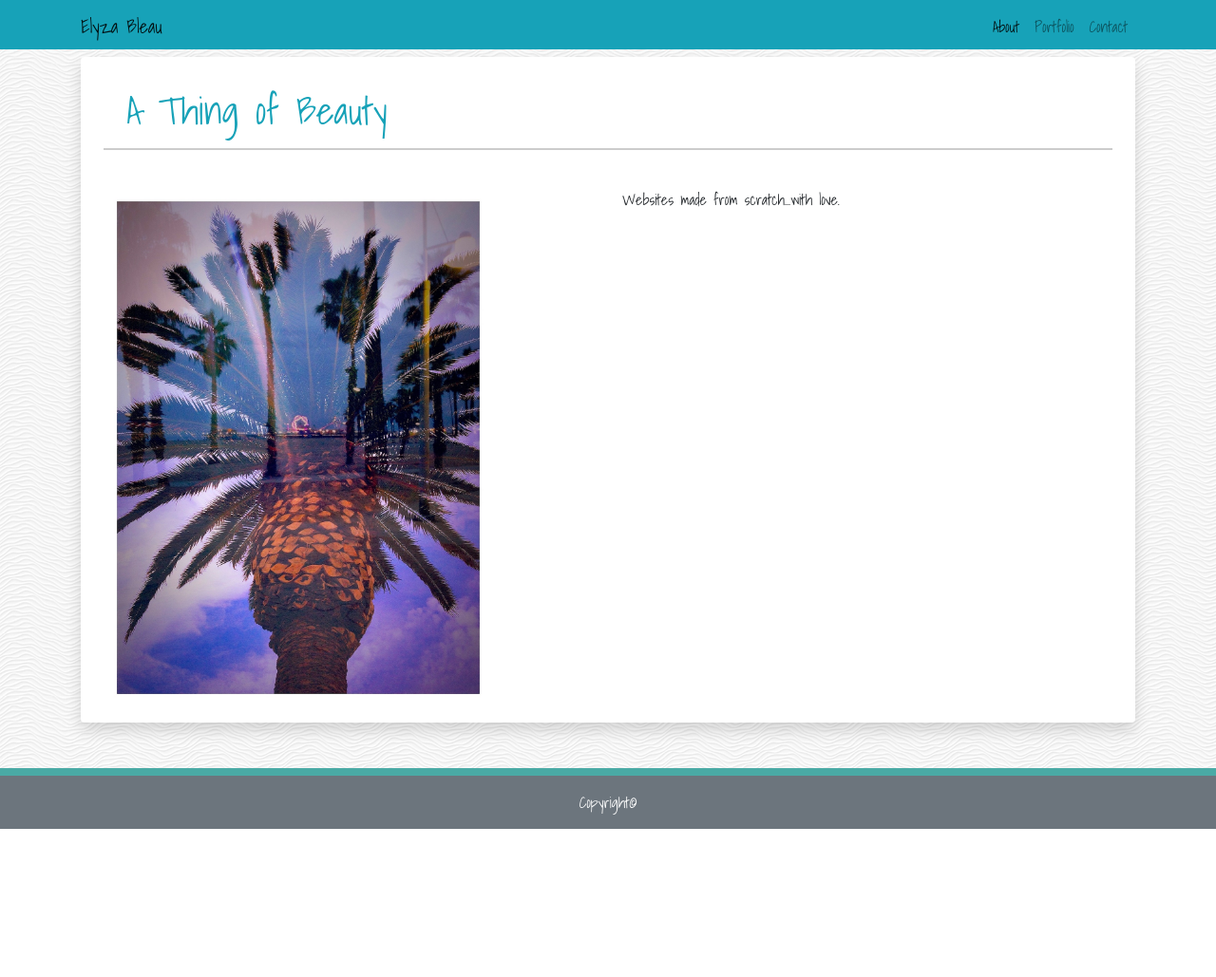
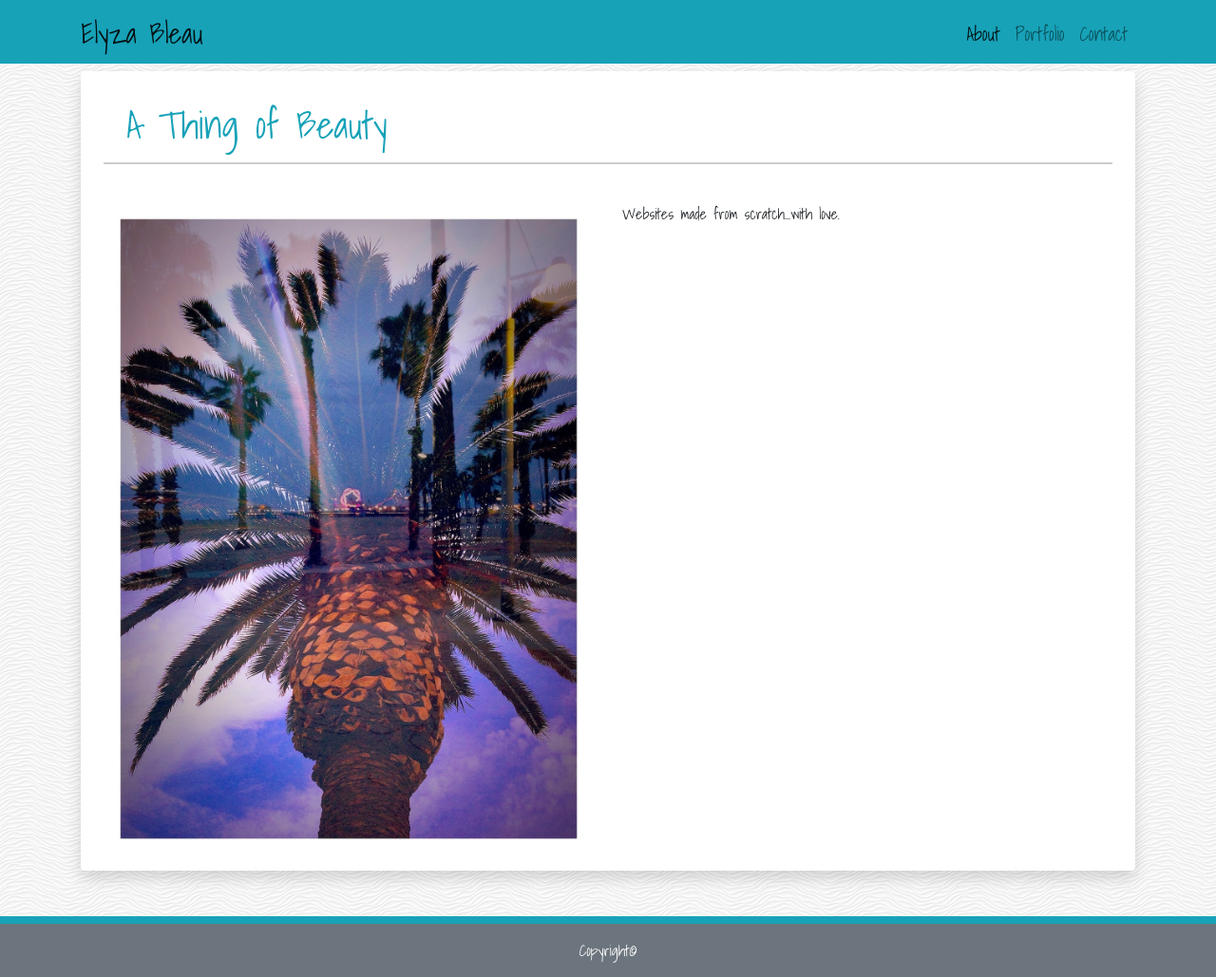
Before and after one commit to bleauwonder/Bootstrap-Portfolio, a plain HTML site: page index.html in a window 1280 px wide. Shown: the whole page at 95% size. Before the commit the page ends 873 px from the top, so only its background shows below. Drawn offline with nearby package versions, Linux system fonts and the light colour scheme; a web font is replaced by a local one.

Commit message:
font-size

```diff
--- a/assets/css/style.css
+++ b/assets/css/style.css
@@ -1,5 +1,3 @@
-
-
 .float-left.mr-4 {
     position: relative;
 }
@@ -27,9 +25,21 @@ body {
 }
 
 footer {
-    border-top : 8px solid #4aaaa5;
+    border-top : 8px solid #17a2b8;
 }
 
 .header.px-4.py-3 {
     border-bottom: 2px solid #cccccc;
 }
+
+.img-fluid {
+    max-width: 100%;
+    height: auto;
+}
+
+.navbar-brand {
+    font-size: 30px;
+}
+.nav-item {
+    font-size: 20px;
+}
--- a/index.html
+++ b/index.html
@@ -4,13 +4,16 @@
     <meta charset="utf-8">
     <meta name="viewport" content="width=device-width, initial-scale=1, shrink-to-fit=no">
     <link rel="stylesheet" href="https://stackpath.bootstrapcdn.com/bootstrap/4.3.1/css/bootstrap.min.css" integrity="sha384-ggOyR0iXCbMQv3Xipma34MD+dH/1fQ784/j6cY/iJTQUOhcWr7x9JvoRxT2MZw1T" crossorigin="anonymous">
+    <script src="https://code.jquery.com/jquery-3.3.1.slim.min.js" integrity="sha384-q8i/X+965DzO0rT7abK41JStQIAqVgRVzpbzo5smXKp4YfRvH+8abtTE1Pi6jizo" crossorigin="anonymous"></script>
+    <script src="https://cdnjs.cloudflare.com/ajax/libs/popper.js/1.14.7/umd/popper.min.js" integrity="sha384-UO2eT0CpHqdSJQ6hJty5KVphtPhzWj9WO1clHTMGa3JDZwrnQq4sF86dIHNDz0W1" crossorigin="anonymous"></script>
+    <script src="https://stackpath.bootstrapcdn.com/bootstrap/4.3.1/js/bootstrap.min.js" integrity="sha384-JjSmVgyd0p3pXB1rRibZUAYoIIy6OrQ6VrjIEaFf/nJGzIxFDsf4x0xIM+B07jRM" crossorigin="anonymous"></script>
     <link href="https://fonts.googleapis.com/css?family=Cute+Font|Montserrat|Shadows+Into+Light" rel="stylesheet">
     <link rel="stylesheet" href="assets/css/style.css">
     <title>Elyza Bleau</title>
   </head>
 
   <body>
-    <nav class="navbar navbar-expand-lg navbar-light bg-info pb-1 px- justify-content-between">
+    <nav class="navbar navbar-expand-lg navbar-light bg-info pb-1 justify-content-between">
         <div class="container mr-auto">
             <a class="navbar-brand" href="index.html">Elyza Bleau</a>
                 <button class="navbar-toggler" type="button" data-toggle="collapse" data-target="navbarText" aria-controls="navbarText" aria-expanded="false" aria-label="Toggle navigation">
@@ -45,7 +48,7 @@
                 <div class="row">
                     <div class="col-md-6">
 
-                        <img class="img-fluid" id="photo" src="./assets/images/Palm_double.JPG" alt="double exposure palm trees" height="450" width="410">
+                        <img class="img-fluid" id="photo" src="./assets/images/Palm_double.JPG" alt="double exposure palm trees" >
                     </div>
                     <div class="col-md-6">
                         <p>Websites made from scratch...with love.</p>
```
Also changed, not shown: about.html (+4 -1 lines), contact.html (+3 -0 lines), portfolio.html (+3 -0 lines).
